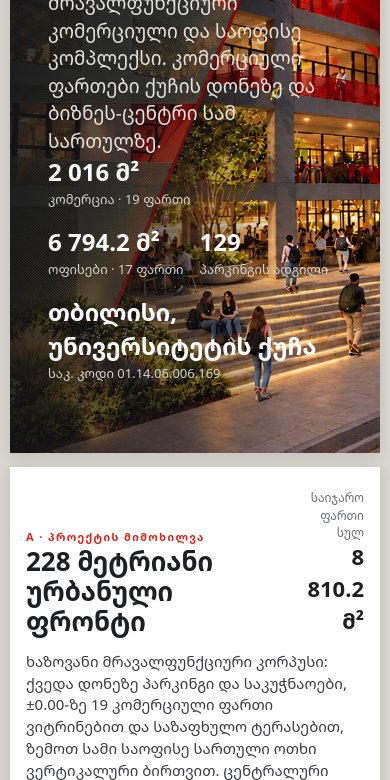
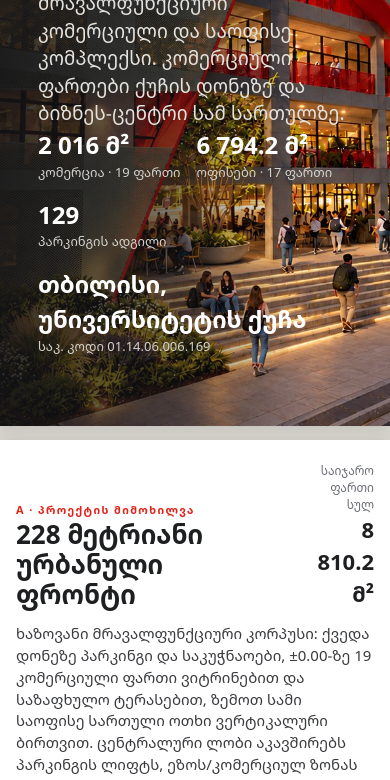
Before and after one commit to pseturidze-blip/tbilisi-offices, a plain HTML site: page uni-catalog/uni-catalog.html in a window 390 px wide. Shown: the part 322-1102 px from the top of the page. Drawn offline with Linux system fonts and the light colour scheme.

Commit message:
University Street catalog: dark-mode surround and mobile gutter
Co-Authored-By: Claude Opus 5.5 <noreply@anthropic.com>

```diff
--- a/uni-catalog/uni-catalog.html
+++ b/uni-catalog/uni-catalog.html
@@ -221,11 +221,13 @@ const DATA = {
 :root{
   --red:#E2231A; --black:#232324; --glass:#33414B; --glass2:#5B6B76; --concrete:#B8B4AC;
   --mesh:#F3F1EC; --paper:#FFFFFF; --ink:#1E1F21; --muted:#6B6E73; --line:#DDD9D1; --soft:#ECE9E3;
-  --z:1;
+  --z:1; --desk:#D9D6D0;
 }
+@media (prefers-color-scheme:dark){:root:not([data-theme="light"]){--desk:#1B1B1D}}
+:root[data-theme="dark"]{--desk:#1B1B1D}
 *{box-sizing:border-box}
 html{scroll-behavior:smooth}
-body{margin:0;background:#D9D6D0;color:var(--ink);font-family:"Noto Sans Georgian",system-ui,sans-serif;font-size:14px;line-height:1.45;-webkit-font-smoothing:antialiased}
+body{margin:0;background:var(--desk);color:var(--ink);font-family:"Noto Sans Georgian",system-ui,sans-serif;font-size:14px;line-height:1.45;-webkit-font-smoothing:antialiased}
 a{color:inherit}
 /* ---------- navigation ---------- */
 #nav{position:fixed;inset:0 auto 0 0;width:232px;background:var(--black);color:#fff;padding:22px 18px;display:flex;flex-direction:column;gap:18px;z-index:20}
@@ -403,7 +405,7 @@ td a:hover{color:var(--red)}
   #nav li a{padding:6px 9px;font-size:13px;white-space:nowrap}
   #nav li a span{display:none}
   .search{flex:1}
-  main{margin-left:0;padding:12px 10px 40px;gap:14px}
+  main{margin-left:0;padding:12px 0 40px;gap:14px}
   .page{width:100%;height:auto;min-height:0;zoom:1;padding:22px 16px 40px}
   .g2,.g3,.g4,.tiles,.ucols,.ocols{grid-template-columns:1fr!important}
   .row{flex-direction:column}
```
